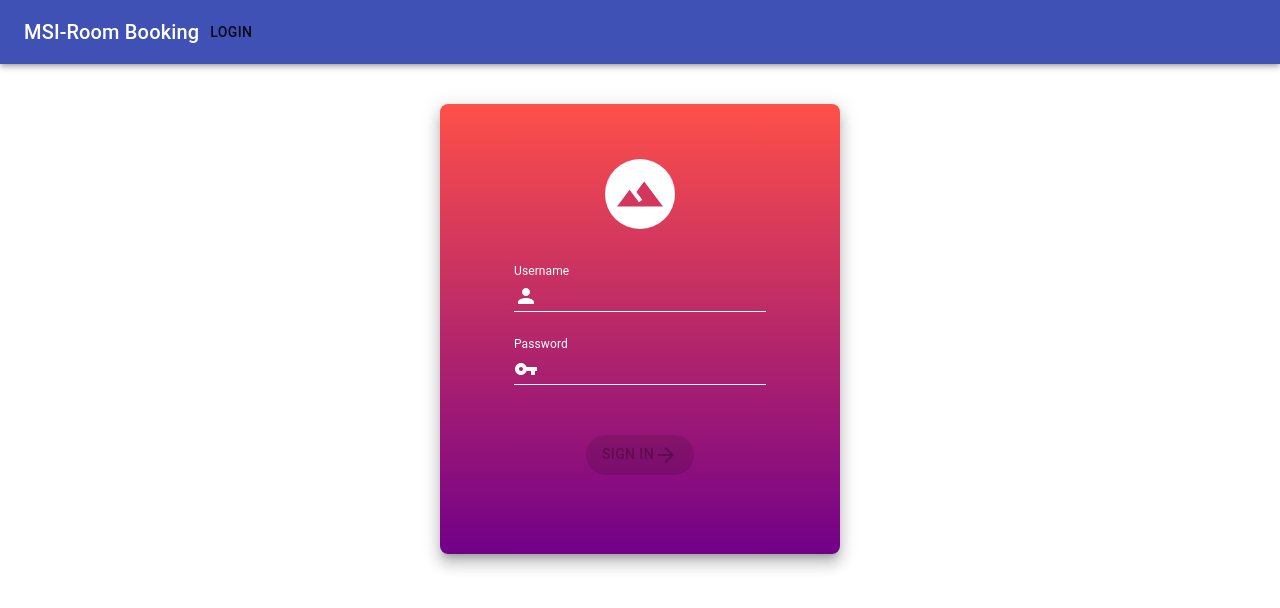
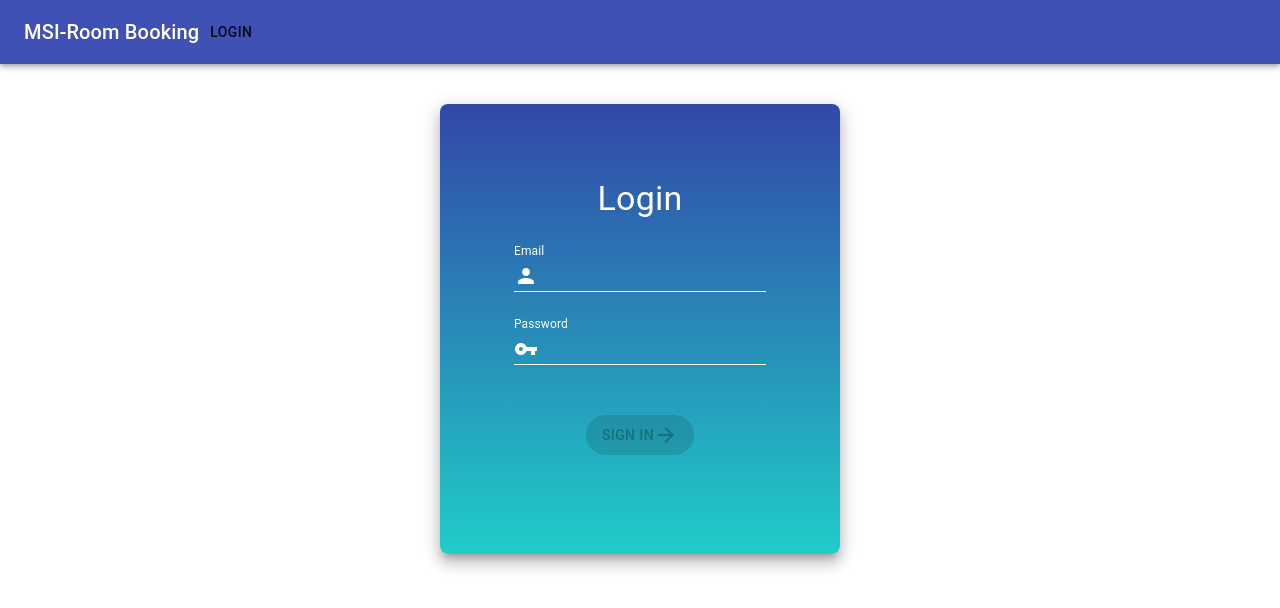
Before and after one commit to Kai-404/MSIRoomBooking, a React (Create React App) app in the folder Frontend/msi-room-booking/: page /login in a window 1280 px wide. Shown: the top 608 px of the page. Built offline with nearby package versions, Linux system fonts and the light colour scheme.

Commit message:
Deployed version, ready to add facility manager

```diff
--- a/Frontend/msi-room-booking/src/components/InvitationList.js
+++ b/Frontend/msi-room-booking/src/components/InvitationList.js
@@ -41,17 +41,17 @@ const InvitationList = (props)=>{
 
     }
     return(
-        followingInvitations.length !== 0
+        invitations.filter(invitation => new Date(invitation.reservation.endTime)>= new Date()).length !== 0
             ?(
                 <div>
                     <Typography variant="h6" >
                             Your Invitation(s):
                     </Typography>
                     <List>
-                        {console.log(invitations)}
                         {
-                            invitations.map(invitation => (
+                            invitations.filter(invitation => new Date(invitation.reservation.endTime)>= new Date()).map(invitation => (
                                 <ListItem key={invitation.id}>
+                                    {console.log(invitation)}
                                     <ListItemText
                                         primary= {`${invitation.reservation.title} by ${invitation.reservation.user.firstName}`}
                                         secondary= {`From ${new Date(invitation.reservation.startTime).toLocaleString()}
--- a/Frontend/msi-room-booking/src/containers/AddNewReservation.js
+++ b/Frontend/msi-room-booking/src/containers/AddNewReservation.js
@@ -117,10 +117,6 @@ const AddNewReservation =(props) =>{
                 break;
             case 2:
 
-                // console.log(reservationInfo)
-                // console.log(invitedPeople)
-                // console.log(addedFacility)
-                // console.log(addedFacilityQuantity)
                 if((invitedPeople===[]) && (addedFacility===[])){
                     reservationInfo.status="Approved"
                 }
--- a/Frontend/msi-room-booking/src/login/Login.js
+++ b/Frontend/msi-room-booking/src/login/Login.js
@@ -12,6 +12,7 @@ import {login} from "../actions/auth.action";
 import Snackbar from "@material-ui/core/Snackbar";
 import {appConstants} from "../constants/constants";
 import './Login.scss'
+import Typography from "@material-ui/core/Typography";
 
 
 
@@ -92,14 +93,14 @@ const Login = (props) =>{
         <Paper className='Login' elevation={10}>
             <div className="overlay"/>
             <form className="login-form" onSubmit={handleSubmit}>
-                <div className="login-icon">
-                    <LoginIcon/>
-                </div>
+                <Typography variant="h4" style={{textAlign:"center",color:"white"}} >
+                    Login
+                </Typography>
 
                 <TextField
                     name = "username"
                     className={classes.root}
-                    label = "Username"
+                    label = "Email"
                     value={user.username}
                     onChange={handleFormControl}
                     InputProps={{
--- a/Frontend/msi-room-booking/src/login/Login.scss
+++ b/Frontend/msi-room-booking/src/login/Login.scss
@@ -20,7 +20,7 @@
     position: absolute;
     width: 100%;
     height: 100%;
-    background: linear-gradient(to bottom, #ff5049, #710089);
+    background: linear-gradient(to bottom, #3247A8, #1FCDC8);
   }
   .login-form {
     position: absolute;
```
